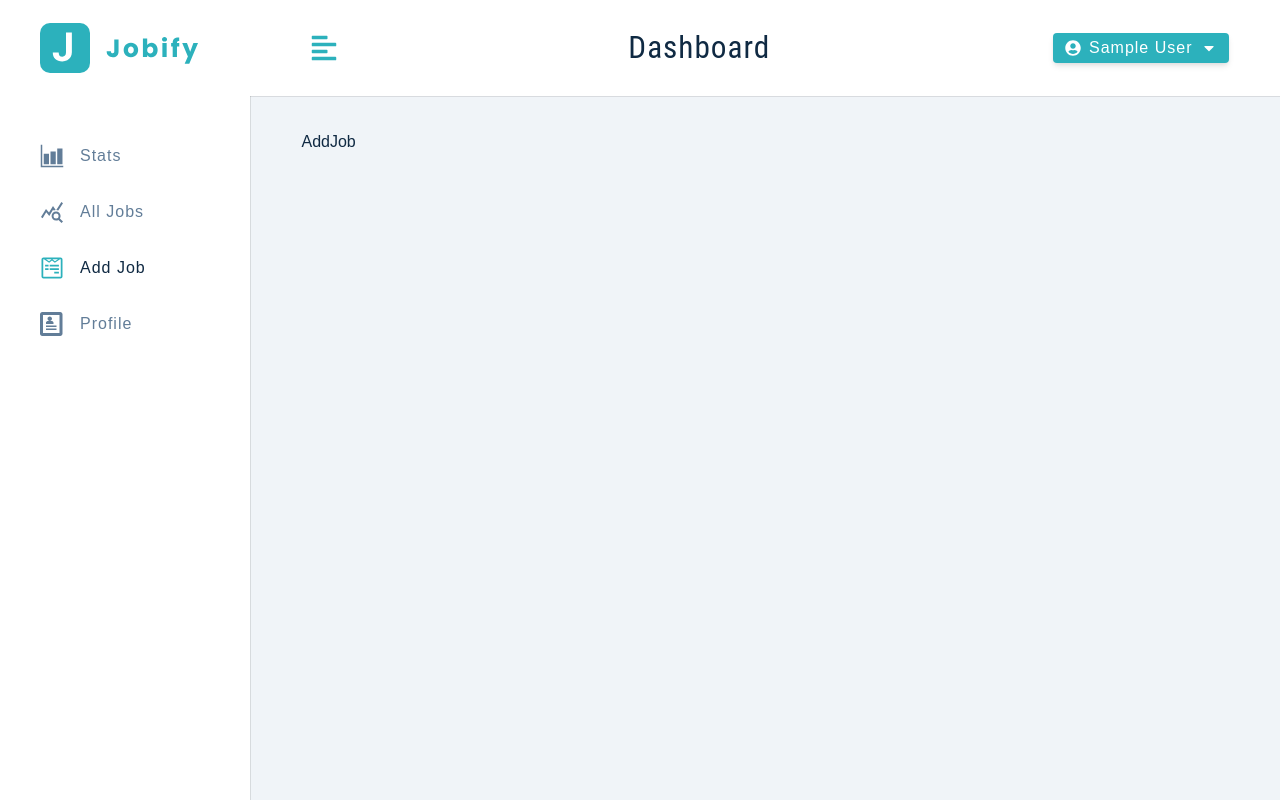
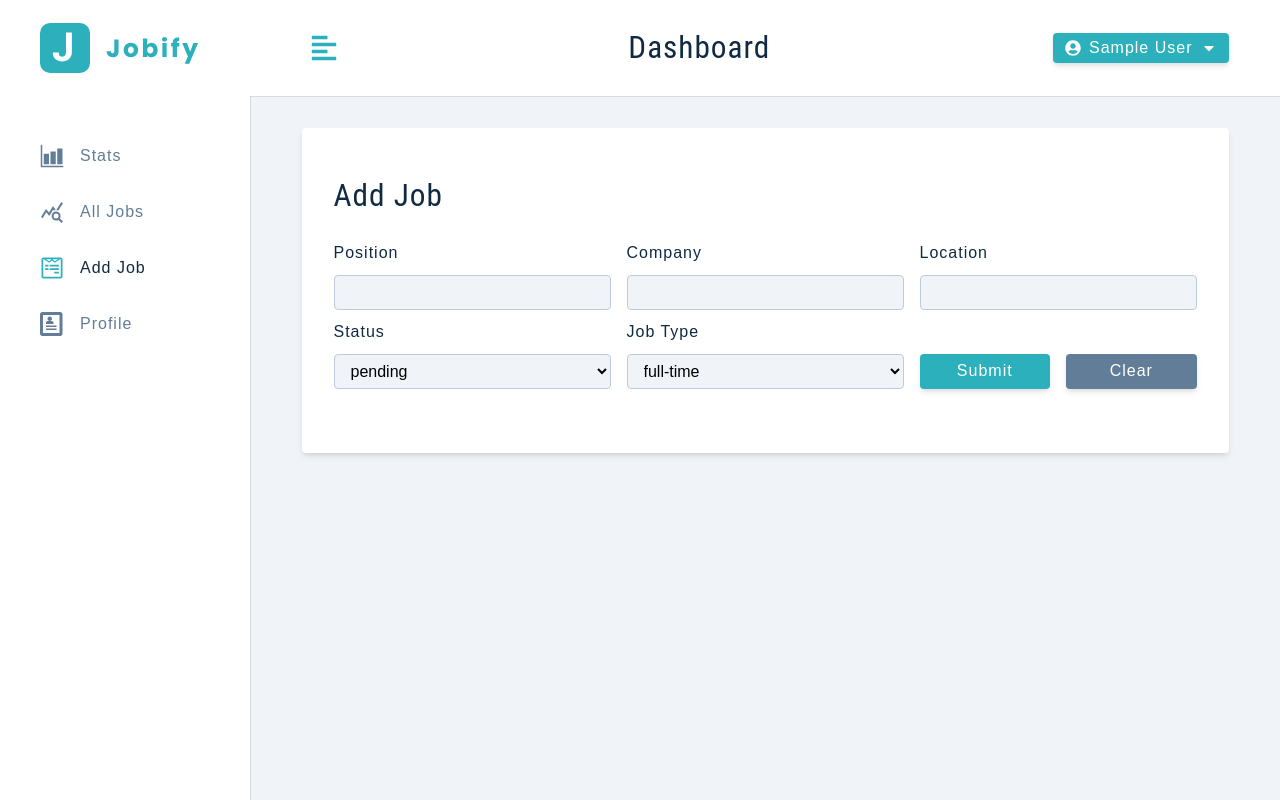
Before and after one commit to emirhansevincc/Jobify, a React (Create React App) app in the folder client/: page /add-job in a window 1280 px wide. Built offline with nearby package versions, Linux system fonts and the light colour scheme; sample sign-in values are in the browser's storage.

Commit message:
Create job front-end

```diff
--- /dev/null
+++ b/client/src/components/FormRowSelect.js
@@ -0,0 +1,28 @@
+import React from 'react'
+
+const FormRowSelect = ({ labelText, name, value, handleChange, list }) => {
+    return (
+        <div className='form-row'>
+            <label htmlFor='jobType' className='form-label'>
+                {labelText || name}
+            </label>
+
+            <select
+                name={name}
+                value={value}
+                onChange={handleChange}
+                className='form-select'
+            >
+                {list.map((itemValue, index) => {
+                    return (
+                        <option key={index} value={itemValue}>
+                            {itemValue}
+                        </option>
+                    );
+                })}
+            </select>
+        </div>
+    )
+}
+
+export default FormRowSelect
--- a/client/src/components/index.js
+++ b/client/src/components/index.js
@@ -4,6 +4,7 @@
 import Navbar from "./Navbar";
 import SmallSidebar from "./SmallSidebar";
 import BigSidebar from "./BigSidebar";
+import FormRowSelect from "./FormRowSelect";
 
 export {
     Logo,
@@ -11,5 +12,6 @@
     Alert,
     Navbar,
     SmallSidebar,
-    BigSidebar
+    BigSidebar,
+    FormRowSelect
 };
--- a/client/src/context/actions.js
+++ b/client/src/context/actions.js
@@ -20,3 +20,9 @@
 export const UPDATE_USER_BEGIN = 'UPDATE_USER_BEGIN';
 export const UPDATE_USER_SUCCESS = 'UPDATE_USER_SUCCESS';
 export const UPDATE_USER_ERROR = 'UPDATE_USER_ERROR';
+
+export const HANDLE_CHANGE = 'HANDLE_CHANGE';
+export const CLEAR_VALUES = 'CLEAR_VALUES';
+export const CREATE_JOB_BEGIN = 'CREATE_JOB_BEGIN';
+export const CREATE_JOB_SUCCESS = 'CREATE_JOB_SUCCESS';
+export const CREATE_JOB_ERROR = 'CREATE_JOB_ERROR';
--- a/client/src/context/appContext.js
+++ b/client/src/context/appContext.js
@@ -20,6 +20,11 @@
     UPDATE_USER_SUCCESS,
     UPDATE_USER_ERROR,
     UPDATE_USER_BEGIN,
+    HANDLE_CHANGE,
+    CLEAR_VALUES,
+    CREATE_JOB_BEGIN,
+    CREATE_JOB_SUCCESS,
+    CREATE_JOB_ERROR,
 } from './actions';
 
 const token = localStorage.getItem('token');
@@ -34,8 +39,16 @@
     user: user ? JSON.parse(user) : null,
     token: token,
     userLocation: userLocation || '',
+    showSidebar: false,
+    isEditing: false,
+    editJobId: '',
+    position: '',
+    company: '',
     jobLocation: userLocation || '',
-    showSidebar: false,
+    jobTypeOptions: ['full-time', 'part-time', 'remote', 'internship'],
+    jobType: 'full-time',
+    statusOptions: ['pending', 'interview', 'declined'],
+    status: 'pending',
 };
 
 const AppContext = React.createContext();
@@ -68,12 +81,12 @@
     });
 
     const displayAlert = (text, type) => {
-        dispatch({ type: DISPLAY_ALERT});
+        dispatch({ type: DISPLAY_ALERT });
         clearAlert()
     }
     const clearAlert = () => {
         setTimeout(() => {
-            dispatch({ type: CLEAR_ALERT});
+            dispatch({ type: CLEAR_ALERT });
         }, 3000);
     }
 
@@ -95,9 +108,9 @@
             const { user, token, location } = response.data;
             dispatch({ type: REGISTER_USER_SUCCESS, payload: { user, token, location } });
             addUserToLocalStorage({ user, token, location });
-        }   catch (error) {
+        } catch (error) {
             // console.log(error);
-            dispatch({ type: REGISTER_USER_ERROR, payload: {msg: error.response.data.msg} });
+            dispatch({ type: REGISTER_USER_ERROR, payload: { msg: error.response.data.msg } });
         }
         clearAlert()
     }
@@ -105,25 +118,25 @@
     const loginUser = async (currentUser) => {
         dispatch({ type: LOGIN_USER_BEGIN });
         try {
-            const {data} = await axios.post('/api/v1/auth/login', currentUser);
+            const { data } = await axios.post('/api/v1/auth/login', currentUser);
             const { user, token, location } = data;
             dispatch({ type: LOGIN_USER_SUCCESS, payload: { user, token, location } });
             addUserToLocalStorage({ user, token, location });
-        }   catch (error) {
-            dispatch({ type: LOGIN_USER_ERROR, payload: {msg: error.response.data.msg} });
+        } catch (error) {
+            dispatch({ type: LOGIN_USER_ERROR, payload: { msg: error.response.data.msg } });
         }
         clearAlert()
     }
 
-    const setupUser = async ({currentUser, endPoint, alertText}) => {
+    const setupUser = async ({ currentUser, endPoint, alertText }) => {
         dispatch({ type: SETUP_USER_BEGIN });
         try {
-            const {data} = await axios.post(`/api/v1/auth/${endPoint}`, currentUser);
+            const { data } = await axios.post(`/api/v1/auth/${endPoint}`, currentUser);
             const { user, token, location } = data;
             dispatch({ type: SETUP_USER_SUCCESS, payload: { user, token, location, alertText } });
             addUserToLocalStorage({ user, token, location });
-        }   catch (error) {
-            dispatch({ type: SETUP_USER_ERROR, payload: {msg: error.response.data.msg} });
+        } catch (error) {
+            dispatch({ type: SETUP_USER_ERROR, payload: { msg: error.response.data.msg } });
         }
         clearAlert()
     }
@@ -148,11 +161,43 @@
             console.log(data);
         } catch (error) {
             if (error.response.status !== 401) {
-                dispatch({ type: UPDATE_USER_ERROR, payload: {msg: error.response.data.msg} });
+                dispatch({ type: UPDATE_USER_ERROR, payload: { msg: error.response.data.msg } });
             }
         }
         clearAlert()
     }
+
+    const handleChange = ({ value, name }) => {
+        dispatch({ type: HANDLE_CHANGE, payload: { value, name } });
+    }
+
+    const clearValues = () => {
+        dispatch({ type: CLEAR_VALUES });
+    }
+
+    const createJob = async () => {
+        dispatch({ type: CREATE_JOB_BEGIN });
+        try {
+          const { position, company, jobLocation, jobType, status } = state;
+
+          await authFetch.post('/jobs', {
+            company,
+            position,
+            jobLocation,
+            jobType,
+            status,
+          });
+          dispatch({type: CREATE_JOB_SUCCESS,});
+          dispatch({ type: CLEAR_VALUES });
+        } catch (error) {
+          if (error.response.status === 401) return;
+          dispatch({
+            type: CREATE_JOB_ERROR,
+            payload: { msg: error.response.data.msg },
+          });
+        }
+        clearAlert();
+      };
 
     return (
         <AppContext.Provider value={{
@@ -166,10 +211,13 @@
             toggleSidebar,
             logoutUser,
             updateUser,
-            }}>
+            handleChange,
+            clearValues,
+            createJob,
+        }}>
             {children}
         </AppContext.Provider>
-   );
+    );
 }
 
 const useAppContext = () => {
--- a/client/src/context/reducer.js
+++ b/client/src/context/reducer.js
@@ -15,15 +15,20 @@
     UPDATE_USER_BEGIN,
     UPDATE_USER_SUCCESS,
     UPDATE_USER_ERROR,
+    HANDLE_CHANGE,
+    CLEAR_VALUES,
+    CREATE_JOB_BEGIN,
+    CREATE_JOB_SUCCESS,
+    CREATE_JOB_ERROR,
 } from './actions';
 
 import { initialState } from './appContext';
 
 const reducer = (state, action) => {
-    if(action.type === DISPLAY_ALERT) {
+    if (action.type === DISPLAY_ALERT) {
         return { ...state, showAlert: true, alertText: 'Please provide all values!', alertType: 'danger' };
     }
-    if(action.type === CLEAR_ALERT) {
+    if (action.type === CLEAR_ALERT) {
         return { ...state, showAlert: false, alertText: '', alertType: '' };
     }
 
@@ -79,14 +84,14 @@
     // }
 
 
-    if(action.type === SETUP_USER_BEGIN) {
+    if (action.type === SETUP_USER_BEGIN) {
         return { ...state, isLoading: true };
     }
-    if(action.type === SETUP_USER_SUCCESS) {
+    if (action.type === SETUP_USER_SUCCESS) {
         return {
             ...state,
             isLoading: false,
-            token : action.payload.token,
+            token: action.payload.token,
             user: action.payload.user,
             userLocation: action.payload.location,
             jobLocation: action.payload.location,
@@ -95,7 +100,7 @@
             alertType: 'success',
         }
     }
-    if(action.type === SETUP_USER_ERROR) {
+    if (action.type === SETUP_USER_ERROR) {
         return {
             ...state,
             isLoading: false,
@@ -105,13 +110,13 @@
         };
     }
 
-    if(action.type === TOGGLE_SIDEBAR) {
+    if (action.type === TOGGLE_SIDEBAR) {
         return {
             ...state,
             showSidebar: !state.showSidebar
         };
     }
-    if(action.type === LOGOUT_USER) {
+    if (action.type === LOGOUT_USER) {
         return {
             // We imported initialState from appContext.js not state.action because we want to reset the state to its initial state
             ...initialState,
@@ -130,7 +135,7 @@
         return {
             ...state,
             isLoading: false,
-          token:action.payload.token,
+            token: action.payload.token,
             user: action.payload.user,
             userLocation: action.payload.location,
             jobLocation: action.payload.location,
@@ -149,7 +154,45 @@
         }
     }
 
-    throw new Error(`Unhandled action type: ${action.type}`);
+    if (action.type === HANDLE_CHANGE) {
+        const { name, value } = action.payload;
+        return { ...state, [name]: value };
+    }
+    if (action.type === CLEAR_VALUES) {
+        const initialState = {
+            isEditing: false,
+            editJobId: '',
+            position: '',
+            company: '',
+            jobLocation: state.userLocation,
+            jobType: 'full-time',
+            status: 'pending',
+        }
+        return { ...state, ...initialState };
+    }
+    if (action.type === CREATE_JOB_BEGIN) {
+        return { ...state, isLoading: true };
+    }
+    if (action.type === CREATE_JOB_SUCCESS) {
+        return {
+          ...state,
+          isLoading: false,
+          showAlert: true,
+          alertType: 'success',
+          alertText: 'New Job Created!',
+        };
+    }
+    if (action.type === CREATE_JOB_ERROR) {
+        return {
+          ...state,
+          isLoading: false,
+          showAlert: true,
+          alertType: 'danger',
+          alertText: action.payload.msg,
+        };
+    }
+
+    throw new Error(`No Matching "${action.type}" - action type`);
 }
 
 export default reducer;
--- a/client/src/pages/dashboard/AddJob.js
+++ b/client/src/pages/dashboard/AddJob.js
@@ -1,9 +1,119 @@
-import React from 'react'
+import { FormRow, Alert, FormRowSelect } from '../../components';
+import { useAppContext } from '../../context/appContext';
+import Wrapper from '../../assets/wrappers/DashboardFormPage';
+const AddJob = () => {
+  const {
+    isLoading,
+    isEditing,
+    showAlert,
+    displayAlert,
+    position,
+    company,
+    jobLocation,
+    jobType,
+    jobTypeOptions,
+    status,
+    statusOptions,
+    handleChange,
+    clearValues,
+    createJob,
+  } = useAppContext();
 
-const AddJob = () => {
+  const handleSubmit = (e) => {
+    e.preventDefault();
+
+    if (!position || !company || !jobLocation) {
+      displayAlert();
+      return;
+    }
+
+    if (isEditing) {
+      // update job (editJob())
+      return
+    } else {
+      createJob();
+    }
+
+    console.log('create job');
+  };
+
+  const handleJobInput = (e) => {
+    const name = e.target.name;
+    const value = e.target.value;
+    handleChange({name, value});
+  };
+
   return (
-    <div>AddJob</div>
-  )
-}
+    <Wrapper>
+      <form className='form'>
+        <h3>{isEditing ? 'edit job' : 'add job'} </h3>
 
-export default AddJob
+        {showAlert && <Alert />}
+
+        {/* position */}
+        <div className='form-center'>
+          <FormRow
+            type='text'
+            name='position'
+            value={position}
+            handleChange={handleJobInput}
+          />
+          {/* company */}
+          <FormRow
+            type='text'
+            name='company'
+            value={company}
+            handleChange={handleJobInput}
+          />
+          {/* location */}
+          <FormRow
+            type='text'
+            labelText='location'
+            name='jobLocation'
+            value={jobLocation}
+            handleChange={handleJobInput}
+          />
+
+          {/* job status */}
+          <FormRowSelect
+            name='status'
+            value={status}
+            handleChange={handleJobInput}
+            list={statusOptions}
+          />
+
+          {/* job type */}
+          <FormRowSelect
+            name='jobType'
+            value={jobType}
+            handleChange={handleJobInput}
+            list={jobTypeOptions}
+            labelText='job type'
+          />
+
+          <div className='btn-container'>
+            <button
+              className='btn btn-block submit-btn'
+              type='submit'
+              onClick={handleSubmit}
+              disabled={isLoading}
+            >
+              submit
+            </button>
+            <button
+              className='btn btn-block clear-btn'
+              onClick={(e) => {
+                e.preventDefault();
+                clearValues();
+              }}
+            >
+              clear
+            </button>
+          </div>
+        </div>
+      </form>
+    </Wrapper>
+  );
+};
+
+export default AddJob;
```
Lines whose indentation alone changed are shown as unchanged.
